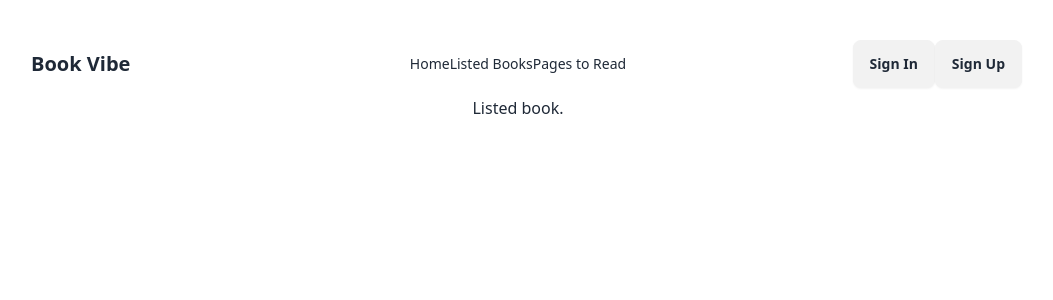
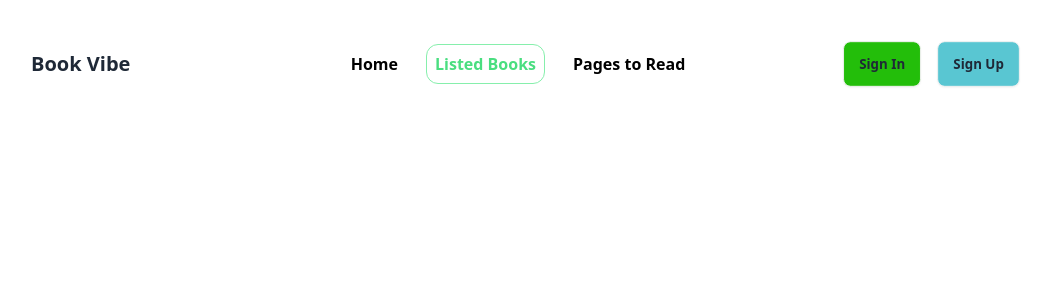
Before and after one commit to sujonifty/Book-vite, a React (Vite) app: page /listedBooks in a window 1280 px wide. Shown: the top 300 px of the page, without its empty margins (122-1175 px from the left). Built offline with nearby package versions, Linux system fonts and the light colour scheme.

Commit message:
completed all books section

```diff
--- a/src/Pages/ListedBook.jsx
+++ b/src/Pages/ListedBook.jsx
@@ -1,9 +1,16 @@
+import UseLocalStorage from "../components/Hooks/UseLocalStorage";
+import ListCard from "../components/ListCard";
 
 
 const ListedBook = () => {
+    const [localStorageData ] = UseLocalStorage();
+    console.log('aa', localStorageData);
     return (
         <div>
-            <h1>Listed book.</h1>
+            {
+                localStorageData.map((item, index)=><ListCard key={index} item={item}></ListCard>)
+            }
+
         </div>
     );
 };
--- a/src/components/Banner.jsx
+++ b/src/components/Banner.jsx
@@ -1,3 +1,4 @@
+import { NavLink } from "react-router-dom";
 
 
 const Banner = () => {
@@ -8,8 +9,9 @@ const Banner = () => {
                     <img src="banner.png" className="max-w-sm rounded-lg shadow-2xl" />
                     <div className=" flex flex-col justify-start">
                         <h1 className="text-5xl font-bold text-left">Books to freshen up <br /> your bookshelf</h1>
-
-                        <button className="btn bg-[#23BE0A] w-5/12 text-white font-semibold mt-6 ">View The List</button>
+                        <NavLink to="/listedBooks">
+                            <button className="btn bg-[#23BE0A] w-5/12 text-white font-semibold mt-6 ">View The List</button>
+                        </NavLink>
                     </div>
                 </div>
             </div>
--- a/src/components/BookDetails.jsx
+++ b/src/components/BookDetails.jsx
@@ -1,14 +1,15 @@
 import { useEffect, useState } from "react";
 import { useParams } from "react-router-dom";
 import UseBooks from "./Hooks/UseBooks";
-
+import  {saveLocalStorage } from "./Utility/LocalStore";
 
 const BookDetails = () => {
+    const handleBook=()=>{
+        saveLocalStorage(data);
+    }
     const [data, setData] = useState({})
     const { id } = useParams();
-    // console.log(id)
-    const { books, loading } = UseBooks();
-    // console.log(books)
+    const { books, loading} = UseBooks();
 
     useEffect(() => {
         if (books) {
@@ -17,7 +18,7 @@ const BookDetails = () => {
         }
     }, [books, id])
     const { image, tags, review, bookName, author, category, rating, totalPages, publisher, yearOfPublishing } = data || {};
-    console.log(data)
+
     return (
         <div>
             <div className="flex flex-col w-full lg:flex-row">
@@ -56,7 +57,7 @@ const BookDetails = () => {
                         </div>
                     </div>
                     <div className="  space-x-6">
-                        <button className="btn  ">Read</button>
+                        <button onClick={handleBook} className="btn  ">Read</button>
                         <button className="btn btn-ghost bg-[#50B1C9]">Wishlist</button>
                     </div>
                 </div>
--- /dev/null
+++ b/src/components/Hooks/UseLocalStorage.jsx
@@ -0,0 +1,13 @@
+import { useEffect, useState } from "react";
+import { getDataFromLocal } from "../Utility/LocalStore";
+
+
+const UseLocalStorage = () => {
+    const [LocalStorageData,setLocalStorageData]=useState([]);
+    useEffect(()=>{
+        setLocalStorageData(getDataFromLocal());
+    },[]);
+    return [LocalStorageData];
+};
+
+export default UseLocalStorage;
--- /dev/null
+++ b/src/components/ListCard.jsx
@@ -0,0 +1,20 @@
+
+const ListCard = ({item}) => {
+    console.log(item)
+    return (
+        <div>
+            {/* <div role="tablist" className="tabs tabs-lifted">
+                <input type="radio" name="my_tabs_2" role="tab" className="tab" aria-label="Tab 1" />
+                <div role="tabpanel" className="tab-content bg-base-100 border-base-300 rounded-box p-6">Tab content 1</div>
+
+                <input type="radio" name="my_tabs_2" role="tab" className="tab" aria-label="Tab 2" checked />
+                <div role="tabpanel" className="tab-content bg-base-100 border-base-300 rounded-box p-6">Tab content 2</div>
+
+                <input type="radio" name="my_tabs_2" role="tab" className="tab" aria-label="Tab 3" />
+                <div role="tabpanel" className="tab-content bg-base-100 border-base-300 rounded-box p-6">Tab content 3</div>
+            </div> */}
+        </div>
+    );
+};
+
+export default ListCard;
--- a/src/components/Navbar.jsx
+++ b/src/components/Navbar.jsx
@@ -2,32 +2,33 @@
 import { NavLink } from 'react-router-dom';
 
 const Navbar = () => {
+
     return (
         <div>
-            <div className="navbar bg-base-100">
+            <div className="navbar ">
                 <div className="navbar-start">
                     <div className="dropdown">
                         <div tabIndex={0} role="button" className="btn btn-ghost lg:hidden">
                             <svg xmlns="http://www.w3.org/2000/svg" className="h-5 w-5" fill="none" viewBox="0 0 24 24" stroke="currentColor"><path strokeLinecap="round" strokeLinejoin="round" strokeWidth="2" d="M4 6h16M4 12h8m-8 6h16" /></svg>
                         </div>
-                        <ul tabIndex={0} className="menu menu-sm dropdown-content mt-3 z-[1] p-2 space-x-5 shadow bg-base-100 rounded-box w-52">
-                            <NavLink className={({isActive})=> isActive? "text-green-400 font-semibold border border-green-300" : "font-semibold text-black "} to="/" >Home</NavLink>
-                            <NavLink className={({isActive})=> isActive? "text-green-400 font-semibold border border-green-300" : "font-semibold text-black "} to="/listedBooks" >Listed Books</NavLink>
-                            <NavLink className={({isActive})=> isActive? "text-green-400 font-semibold border border-green-300" : "font-semibold text-black "} to="/pagesToRead" >Pages to Read</NavLink>
+                        <ul tabIndex={0} className="menu menu-sm dropdown-content mt-3 z-[1] p-2  shadow bg-base-100 rounded-box ">
+                            <NavLink className={({ isActive }) => isActive ? "text-green-400 font-semibold border border-green-300" : "font-semibold text-black "} to="/" >Home</NavLink>
+                            <NavLink className={({ isActive }) => isActive ? "text-green-400 font-semibold border border-green-300" : "font-semibold text-black "} to="/listedBooks" >ListedBooks</NavLink>
+                            <NavLink className={({ isActive }) => isActive ? "text-green-400 font-semibold border border-green-300" : "font-semibold text-black "} to="/pagesToRead" >PagesRead</NavLink>
                         </ul>
                     </div>
-                    <a className="btn btn-ghost text-xl">Book Vibe</a>
+                    <NavLink to="/" className="btn btn-ghost text-xl">Book Vibe</NavLink>
                 </div>
-                <div className="navbar-center hidden lg:flex">
-                    <ul className="menu menu-horizontal px-1">
-                    <NavLink className={(isActive)=>{isActive? "text-green-400 font-semibold border border-green-300":"font-semibold text-black"}} to="/" >Home</NavLink>
-                            <NavLink className={(isActive)=>{isActive? "text-green-400 font-semibold border border-green-300":"font-semibold text-black"}} to="/listedBooks" >Listed Books</NavLink>
-                            <NavLink className={(isActive)=>{isActive? "text-green-400 font-semibold border border-green-300":"font-semibold text-black"}} to="/pagesToRead" >Pages to Read</NavLink>
+                <div className="navbar-center hidden lg:flex ">
+                    <ul className=" px-1">
+                    <NavLink className={({ isActive }) => isActive ? "text-green-400 font-semibold border border-green-300 rounded-xl p-2" : "font-semibold text-black p-2 "} to="/" >Home</NavLink>
+                            <NavLink className={({ isActive }) => isActive ? "text-green-400 font-semibold border border-green-300 rounded-xl p-2 mx-5" : "font-semibold text-black p-2 mx-5"} to="/listedBooks" >Listed Books</NavLink>
+                            <NavLink className={({ isActive }) => isActive ? "text-green-400 font-semibold border border-green-300 rounded-xl p-2" : "font-semibold text-black p-2 "} to="/pagesToRead" >Pages to Read</NavLink>
                     </ul>
                 </div>
-                <div className="navbar-end">
-                    <a className="btn">Sign In</a>
-                    <a className="btn">Sign Up</a>
+                <div className="navbar-end hidden lg:flex">
+                    <a className="btn bg-[#23BE0A]">Sign In</a>
+                    <a className="btn ml-3 bg-[#59C6D2]">Sign Up</a>
                 </div>
             </div>
         </div>
--- /dev/null
+++ b/src/components/Utility/LocalStore.js
@@ -0,0 +1,21 @@
+
+
+export const saveLocalStorage = (data) => {
+    console.log(data)
+    const saveData = JSON.parse(localStorage.getItem('book')) || []
+    const existData = saveData.find((item) => item.bookId == data.bookId);
+    if (!existData) {
+        saveData.push(data);
+        localStorage.setItem('book', JSON.stringify(saveData));
+        alert('Reading successfully');
+    }
+    else {
+        alert('Already Data exist.');
+    }
+};
+
+export const getDataFromLocal = () => {
+    const data = JSON.parse(localStorage.getItem('book')) || [];
+    return data;
+
+}
```
